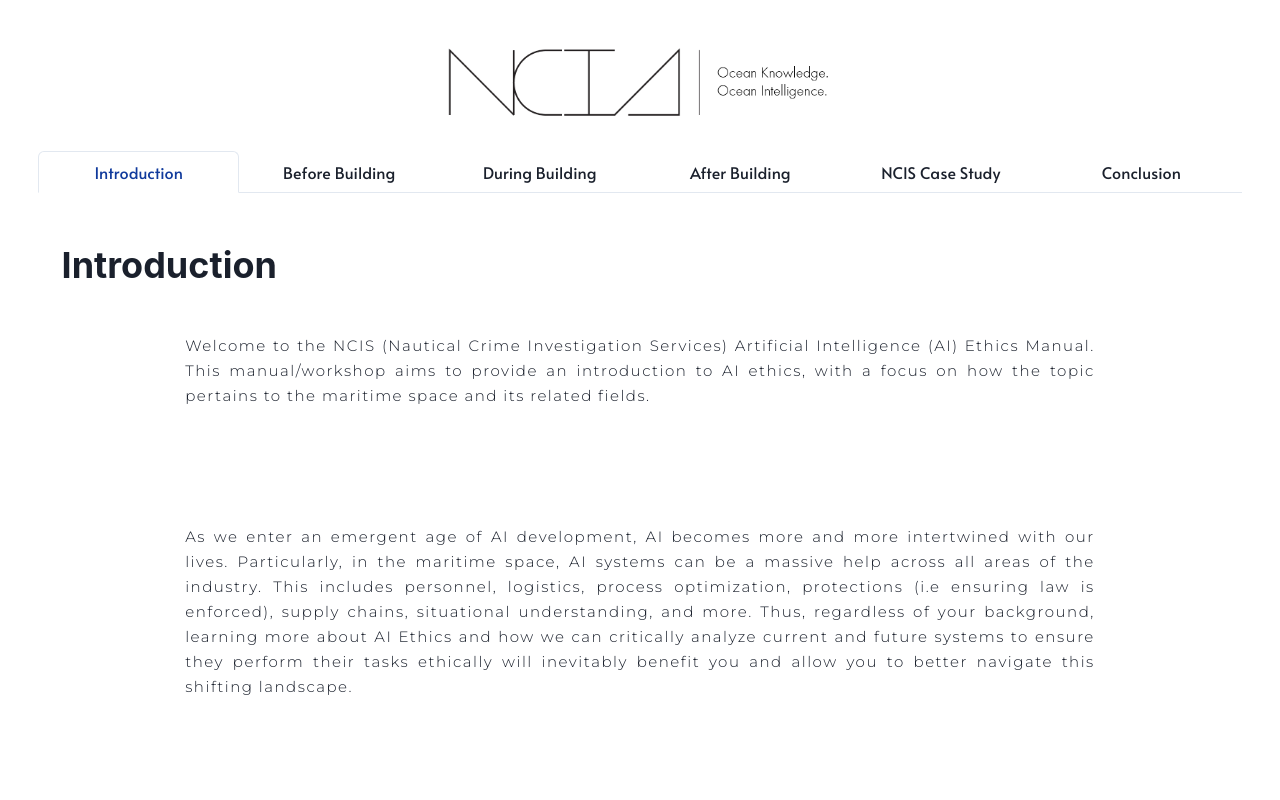
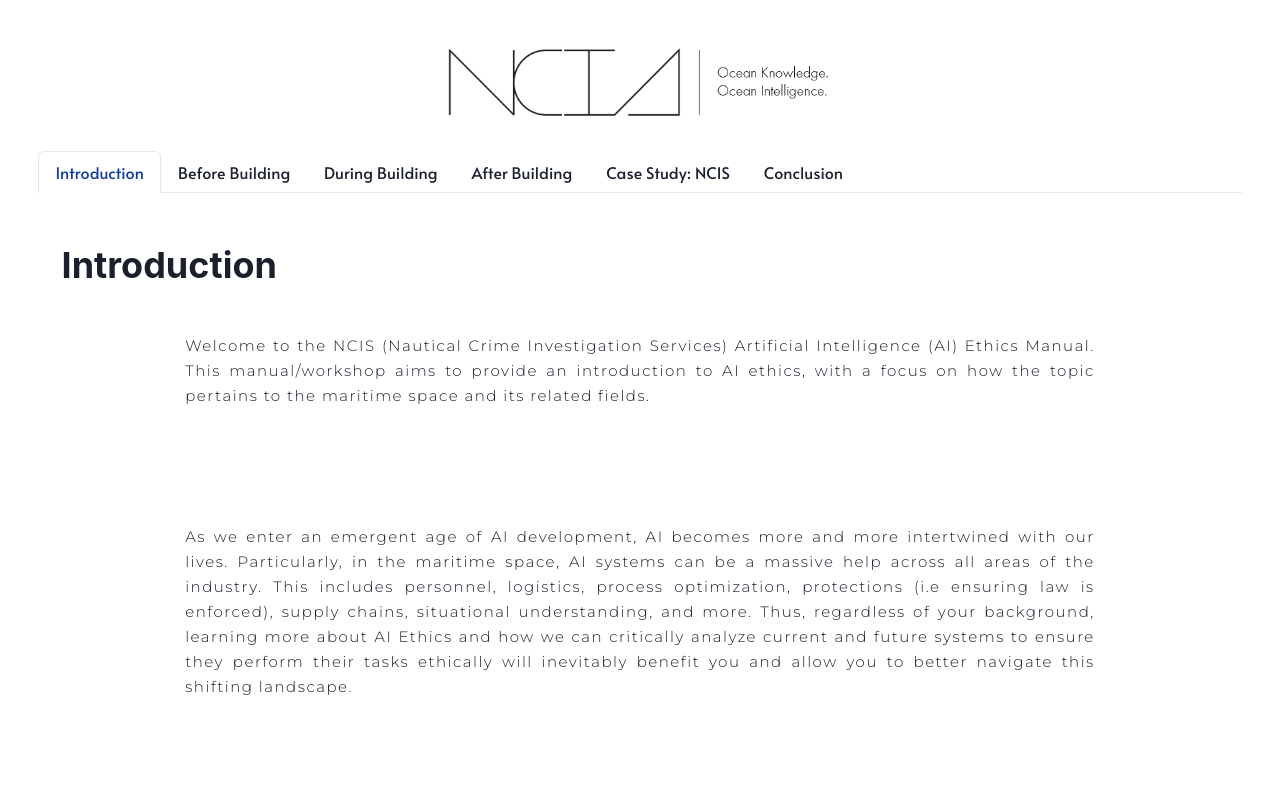
Before and after one commit to janayee-c/ncis, a React (Create React App) app in the folder ncis/: page /Manual in a window 1280 px wide. Shown: the top 800 px of the page. Built offline with nearby package versions, Linux system fonts and the light colour scheme.

Commit message:
fixing font spacing

```diff
--- a/ncis/src/components/manual/Before.jsx
+++ b/ncis/src/components/manual/Before.jsx
@@ -2,8 +2,6 @@ import React from 'react'
 import { useState } from 'react'
 import { Heading, Button, ButtonGroup, SlideFade, useDisclosure, Box } from '@chakra-ui/react'
 import { ArrowForwardIcon, ArrowBackIcon } from '@chakra-ui/icons'
-import '../../styles/manual/Before.css'
-import { Ocean } from '../../images/export'
 
 /* Note that styles such as .page, .head, .next, etc. are in Manual.css to reduce repetition */
 
--- a/ncis/src/pages/Manual.jsx
+++ b/ncis/src/pages/Manual.jsx
@@ -6,11 +6,10 @@ import {
     Link
     } from 'react-router-dom';
 
-function Manual() {
-
+const Manual = () => {
     return (
-      <Tabs isFitted size='md' variant='enclosed' colorScheme='ncis.100'>
-         <Box>
+      <Tabs size='md' variant='enclosed' colorScheme='ncis.100'>
+        <Box>
         <Link to="/"><img id="logo" src={require('../images/NCIS_logo_mantra.png')}/></Link>
         </Box>
       <TabList className='headers'>
@@ -18,7 +17,7 @@ function Manual() {
         <Tab>Before Building</Tab>
         <Tab>During Building</Tab>
         <Tab>After Building</Tab>
-        <Tab>NCIS Case Study</Tab>
+        <Tab>Case Study: NCIS</Tab>
         <Tab>Conclusion</Tab>
       </TabList>
       <TabPanels className="content">
```
Also changed, not shown: ncis/src/images/export.js (+5 -5 lines), 1 other file (tests, documents, lock files or other folders).
